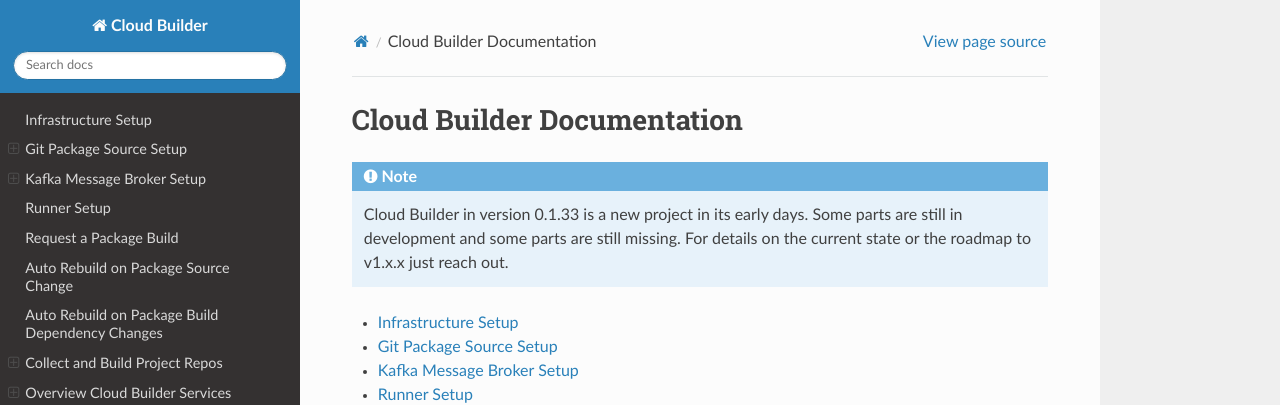
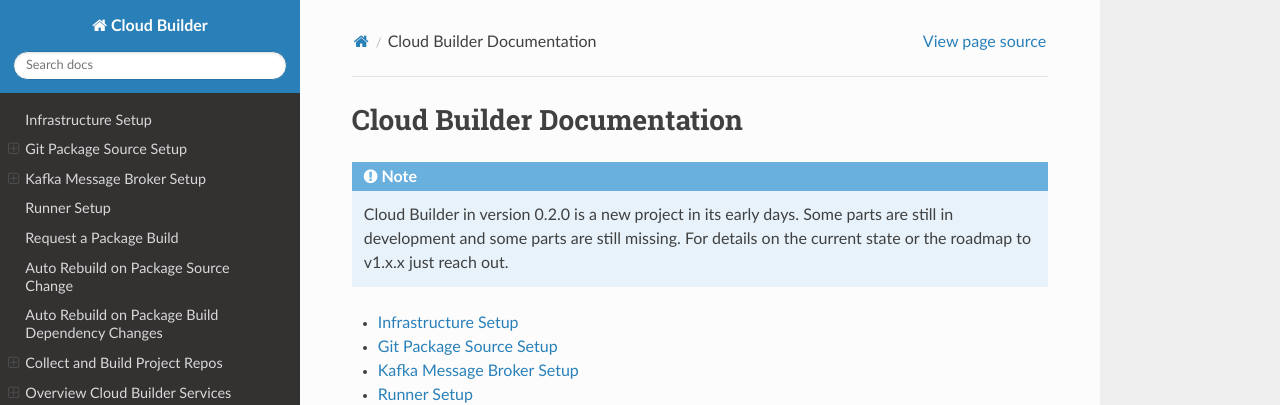
Before and after one commit to OSInside/cloud-builder, a Sphinx documentation site: the page built from doc/source/index.rst, in a window 1280 px wide and 900 px high. Shown: the top 405 px of the window. Built offline with Sphinx 7.4.7 and the Read the Docs theme 2.0.0, drawn with Linux system fonts in a browser that asks for light colours.

Commit message:
Bump version: 0.1.33 → 0.2.0

```diff
--- a/cloud_builder/version.py
+++ b/cloud_builder/version.py
@@ -18,5 +18,5 @@
 """
 Global version information used in Cloud Builder and the package
 """
-__version__ = '0.1.33'
+__version__ = '0.2.0'
 __githash__ = '$Format:%H$'
--- a/doc/source/conf.py
+++ b/doc/source/conf.py
@@ -108,7 +108,7 @@
 # built documents.
 #
 # The short X.Y version.
-version = '0.1.33'
+version = '0.2.0'
 # The full version, including alpha/beta/rc tags.
 release = version
 
```
Also changed, not shown: .bumpversion.cfg.
